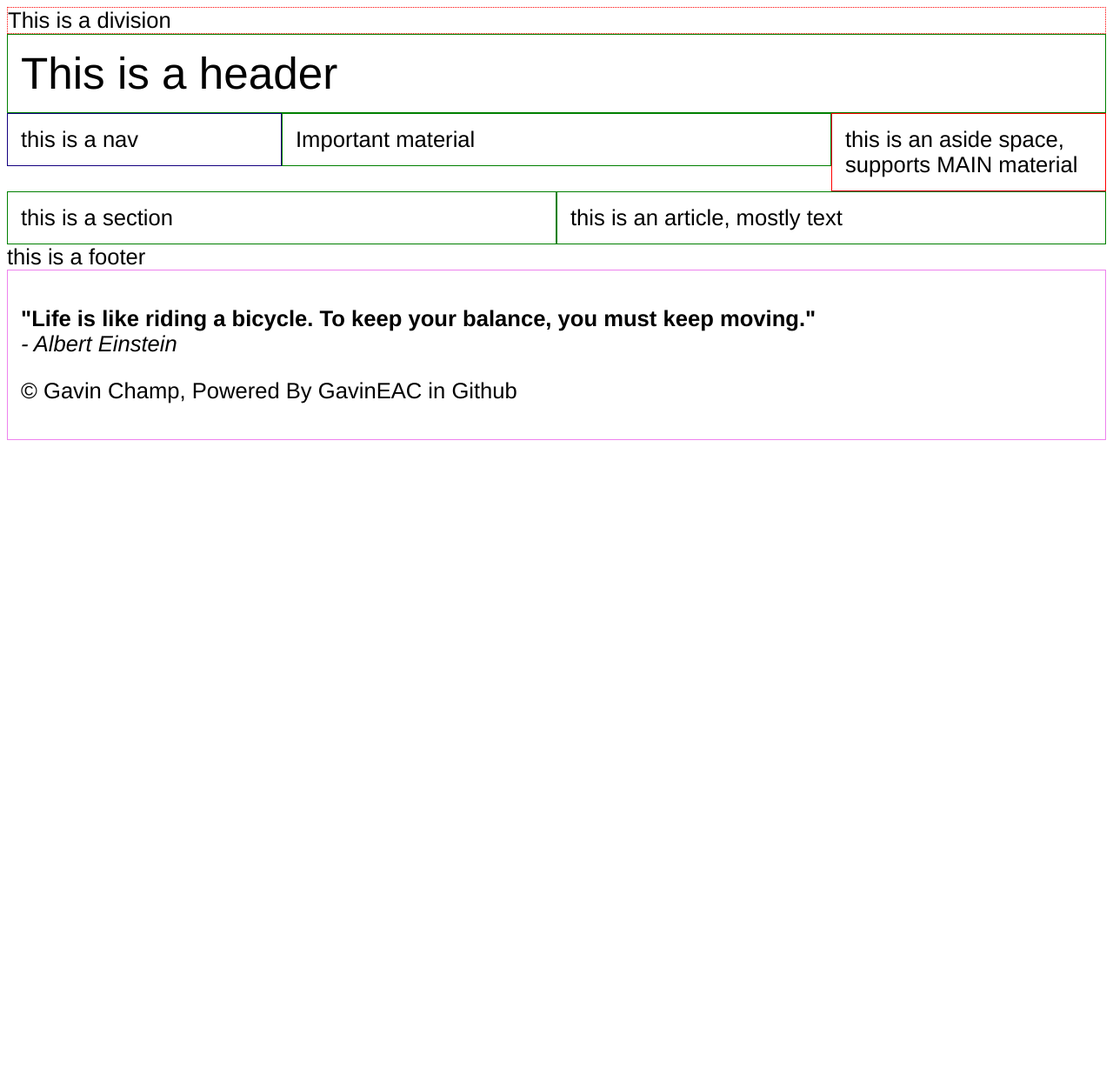
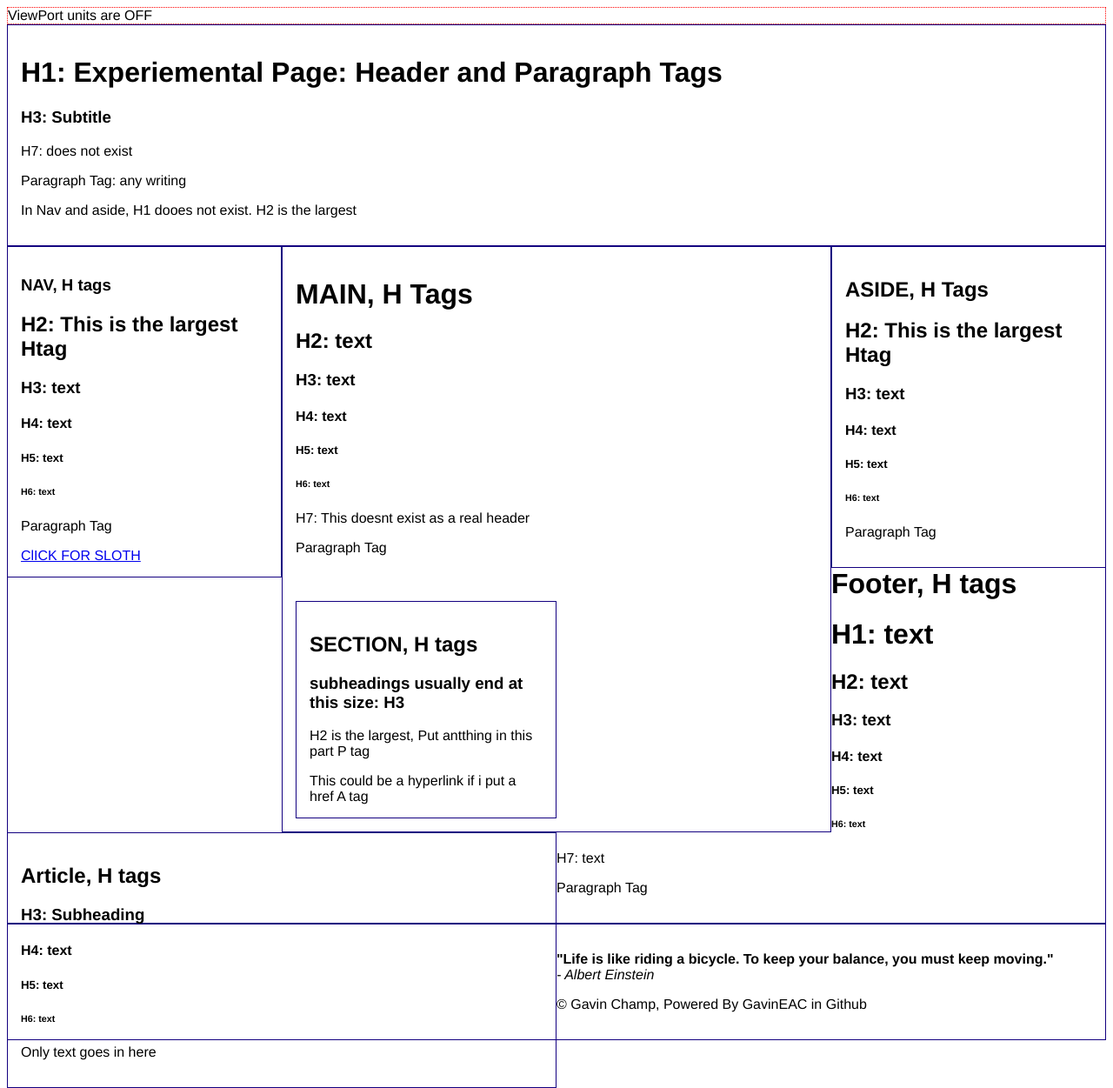
Before and after one commit to GavinEAC/LearningHTML.github.io, a plain HTML site: page PreTemplate exp Pages/exp H P Tags.html in a window 1280 px wide. Shown: the whole page at 87% size. Before the commit the page ends 800 px from the top, so only its background shows below. Drawn offline with Linux system fonts and the light colour scheme.

Commit message:
Update exp H P Tags.html

```diff
--- a/PreTemplate exp Pages/exp H P Tags.html
+++ b/PreTemplate exp Pages/exp H P Tags.html
@@ -3,7 +3,7 @@
     <head>
         <!-- Used by the Keyboard-->
         <meta charset="utf-8">
-        <title>Splash Page</title>
+        <title>exp H P tags</title>
         <!-- Used by browser or google search-->
         <meta name="Author" content="Gavin">
         <meta name="description" content="Learning html by creating a website">
@@ -14,14 +14,14 @@
         <style>
             *{
                 box-sizing: border-box;
-                font-size: 2vw;
+                /*font-size: 2vw;*/
                 font-family: helvetica, sans-serif;
             }
             div { border: thin dotted red;}
             .header{
-                border: 1px solid green;
+                border: 1px solid rgb(19,0,128);
                 padding: 15px;
-                font-size: 4vw;
+                /*font-size: 4vw;*/
             }
             .nav{
                 width: 25%;
@@ -33,33 +33,90 @@
                 width:25%;
                 float:left;
                 padding: 15px;
-                border: 1px solid red;
+                border: 1px solid rgb(19,0,128);
             }
 
             .main{
                 width: 50%;
                 float: left;
                 padding: 15px;
-                border: 1px solid green;
+                border: 1px solid rgb(19,0,128);
 
             }
             .footer{
                 padding: 15px;
-                border: 1px solid violet;
+                border: 1px solid rgb(19,0,128);
             }
 
         </style>
         <!-- Websites load in a specific order. Head, CSS, JS, Body-->
     </head>
     <body>
-        <div>This is a division</div>
-        <header class="header"> This is a header</header>
-        <nav class="nav">this is a nav</nav>
-        <main class="main">Important material</main>
-        <aside class="aside">this is an aside space, supports MAIN material</aside>
-        <section class="main">this is a section</section>
-        <article class="main">this is an article, mostly text</article>
-        <footer>this is a footer</footer>
+        <div>ViewPort units are OFF</div>
+        <header class="header">
+            <h1>H1: Experiemental Page: Header and Paragraph Tags</h1>
+            <h3>H3: Subtitle</h3>
+            <h7>H7: does not exist</h7>
+            <p>Paragraph Tag: any writing</p>
+            <p>In Nav and aside, H1 dooes not exist. H2 is the largest</p>
+        </header>
+        <nav class="nav">
+            <h3>NAV, H tags</h3>
+            <h2>H2: This is the largest Htag</h2>
+            <h3>H3: text</h3>
+            <h4>H4: text</h4>
+            <h5>H5: text</h5>
+            <h6>H6: text</h6>
+            <p>Paragraph Tag</p>
+            <a target="_blank" href="https://www.google.com/imgres?imgurl=https%3A%2F%2Fwww.telegraph.co.uk%2Fcontent%2Fdam%2Fworld-news%2F2023%2F05%2F01%2FTELEMMGLPICT000333615144_trans_NvBQzQNjv4BqnovVTiJx1-CJOCPnC8SeZ_4Xpit_DMGvdp2n7FDd82k.jpeg%3Fimwidth%3D680&tbnid=YDcHtmSncl9weM&vet=12ahUKEwjJsrHM_cuEAxXbLDQIHXxHDXUQMygbegUIARCjAQ..i&imgrefurl=https%3A%2F%2Fwww.telegraph.co.uk%2Fworld-news%2F2023%2F05%2F01%2Fsloth-antibiotic-costa-rica-superbug-bacteria%2F&docid=gc95FFzNNUyQWM&w=680&h=426&q=sloth&safe=active&ved=2ahUKEwjJsrHM_cuEAxXbLDQIHXxHDXUQMygbegUIARCjAQ">ClICK FOR SLOTH</a>
+        </nav>
+        <main class="main">
+            <h1>MAIN, H Tags</h1>
+            <h2>H2: text</h2>
+            <h3>H3: text</h3>
+            <h4>H4: text</h4>
+            <h5>H5: text</h5>
+            <h6>H6: text</h6>
+            <h7>H7: This doesnt exist as a real header</h7>
+            <p>Paragraph Tag</p>
+            <br>
+            <br>
+            <section class="main">
+                <h2>SECTION, H tags</h2>
+                <h3>subheadings usually end at this size: H3</h3>
+                <p>H2 is the largest, Put antthing in this part P tag</p>
+                <a>This could be a hyperlink if i put a href A tag</a>
+            </section>
+        </main>
+        <aside class="aside">
+            <h2>ASIDE, H Tags</h2>
+            <h2>H2: This is the largest Htag</h2>
+            <h3>H3: text</h3>
+            <h4>H4: text</h4>
+            <h5>H5: text</h5>
+            <h6>H6: text</h6>
+            <p>Paragraph Tag</p>
+        </aside>
+        <article class="main">
+            <h2>Article, H tags</h2>
+            <h3>H3: Subheading</h3>
+            <h4>H4: text</h4>
+            <h5>H5: text</h5>
+            <h6>H6: text</h6>
+
+            <p>Only text goes in here</p>
+        </article>
+        <footer class="footer">
+            <h1>Footer, H tags</h1>
+            <h1>H1: text</h1>
+            <h2>H2: text</h2>
+            <h3>H3: text</h3>
+            <h4>H4: text</h4>
+            <h5>H5: text</h5>
+            <h6>H6: text</h6>
+            <h7>H7: text</h7>
+            <p>Paragraph Tag</p>
+        </footer>
     </body>
     <footer class="footer">
         <blockquote cite="">
```
